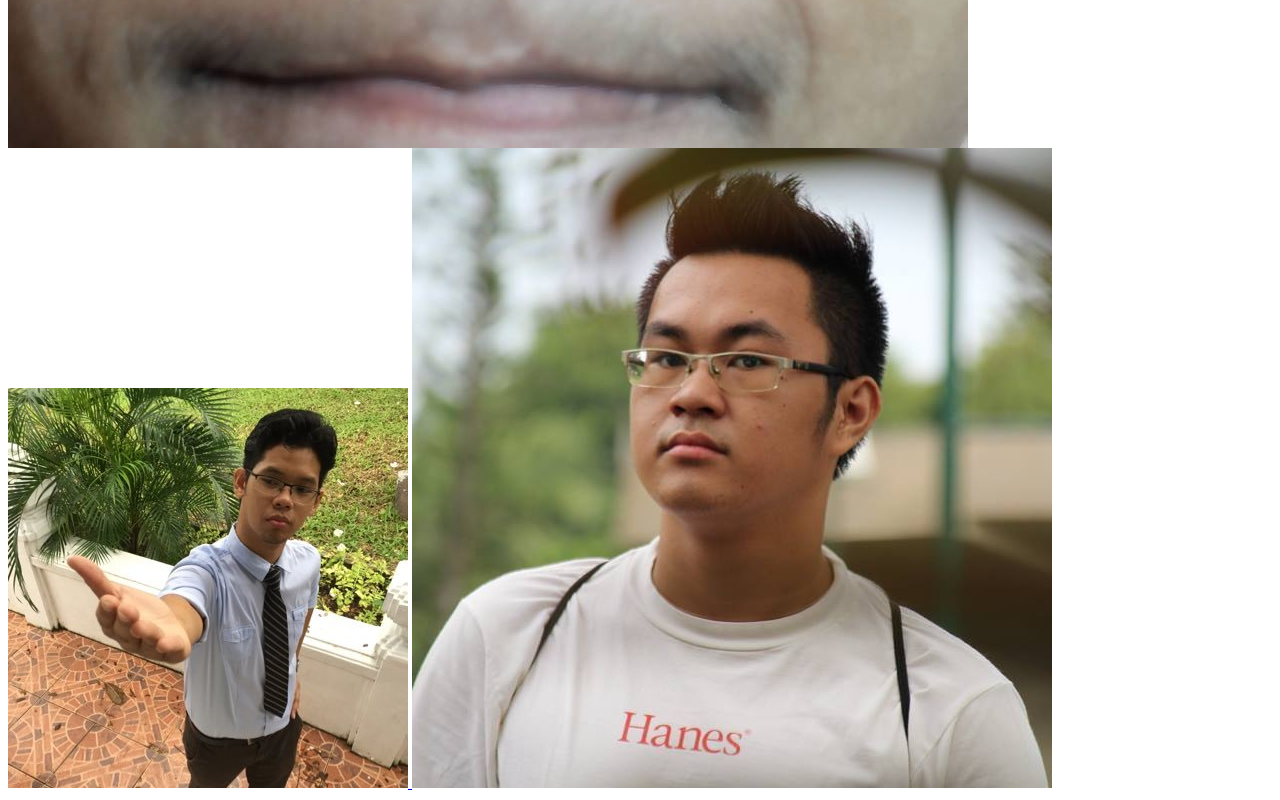
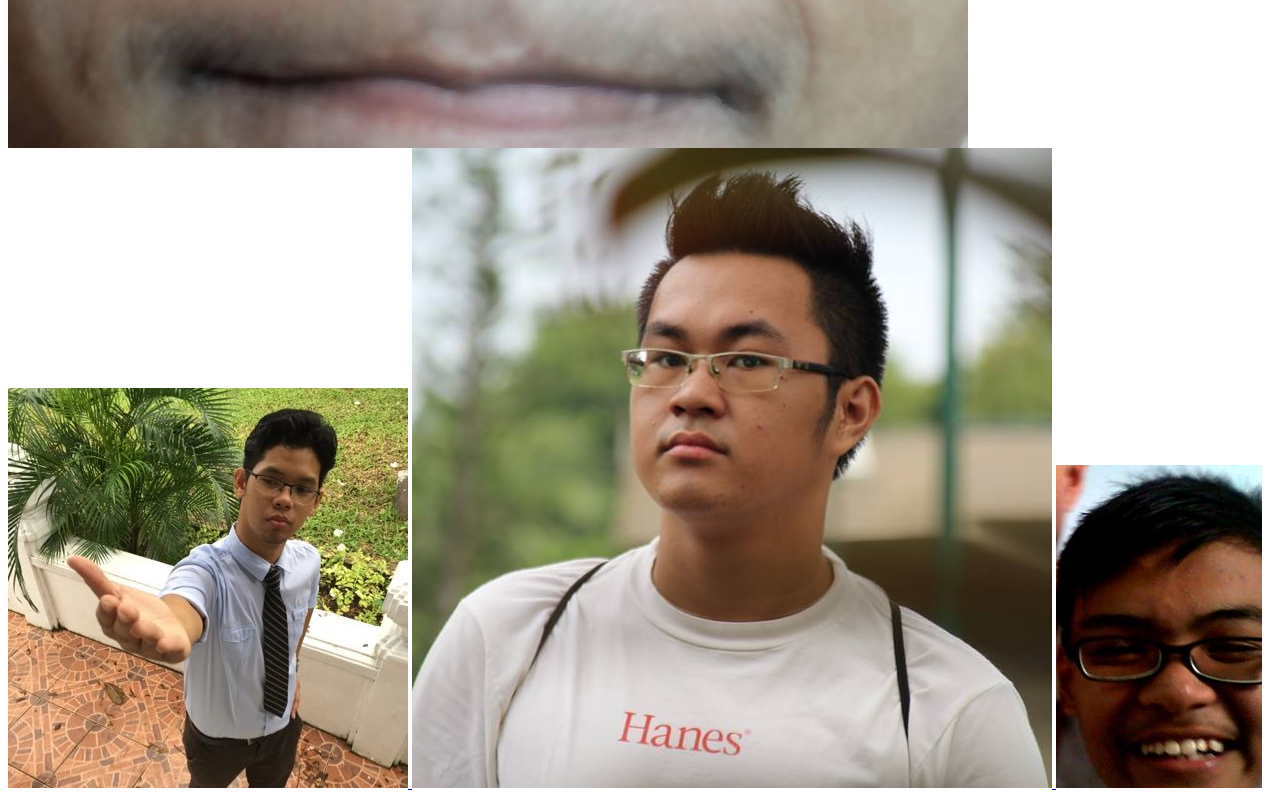
Before and after one commit to RoilandsAngels/roilandsangels.github.io, a plain HTML site: page index.html in a window 1280 px wide. Shown: the part 820-1620 px from the top of the page. Drawn offline with Linux system fonts and the light colour scheme.

Commit message:
added lems

```diff
--- a/index.html
+++ b/index.html
@@ -13,5 +13,8 @@
 		<a class = "profile_pic" href = "https://joshuamtan.github.io/">
 			<img src = "pictures/joshua_pic.jpg">
 		</a>
+		<a class = "profile_pic" href = "https://idolizedfan.github.io">
+			<img src = "pictures/lem.jpg">
+		</a>
 	</body>
 </html>
```
